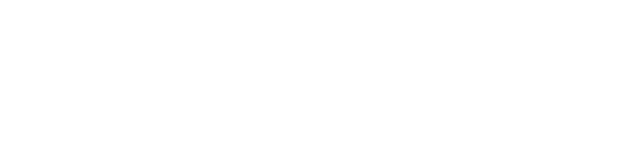
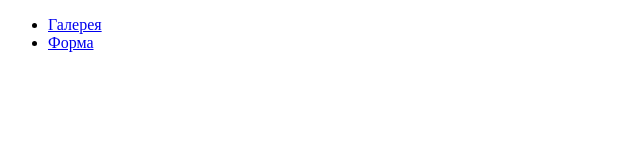
Before and after one commit to Dasha-lev/goit-advancedjs-hw-01, a plain HTML site: page index.html in a window 1280 px wide. Shown: the whole page, without its empty margins (0-640 px from the left). Drawn offline with Linux system fonts and the light colour scheme.

Commit message:
Deploying to gh-pages from @ Dasha-lev/goit-advancedjs-hw-01@51077674ebb6588319b0db56923950be1a75ce91 🚀

```diff
--- a/index.html
+++ b/index.html
@@ -7,5 +7,9 @@
   <link rel="stylesheet" crossorigin href="/goit-advancedjs-hw-01/assets/styles-xVsuOeMi.css">
 </head>
 <body>
+  <ul>
+    <li><a href="gallery.html">Галерея</a></li>
+    <li><a href="form.html">Форма</a></li>
+  </ul>
 </body>
 </html>
```
